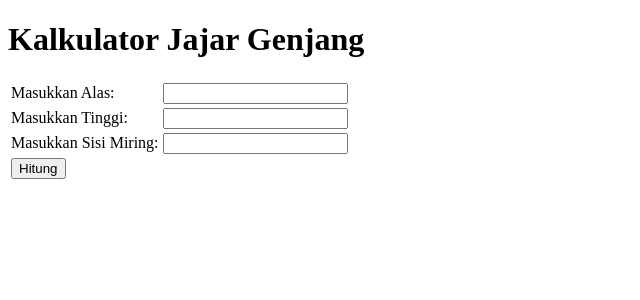
After one commit to zhvyra/belajarphp, a PHP site: page /jajargenjang.php in a window 1280 px wide. The commit adds this page. Shown: the top 300 px of the page, without its empty margins (0-640 px from the left). Run offline with PHP 8.4, Linux system fonts and the light colour scheme.

Commit message:
benerin tugas2 php

```diff
--- /dev/null
+++ b/jajargenjang.php
@@ -0,0 +1,62 @@
+<!DOCTYPE html>
+<html>
+<head>
+	<title>Kalkulator Jajar Genjang</title>
+</head>
+<body>
+	<h1>Kalkulator Jajar Genjang</h1>
+    <form method="post" action="">
+    <table>
+        <tr>
+            <td>
+                <label for="alas">Masukkan Alas:</label>
+            </td>
+            <td>
+                <input type="number" id="alas" name="alas" required />
+            </td>
+        </tr>
+        <tr>
+            <td>
+                <label for="tinggi">Masukkan Tinggi:</label>
+            </td>
+            <td>
+                <input type="number" id="tinggi" name="tinggi" required />
+            </td>
+        </tr>
+        <tr>
+            <td>
+                <label for="sisi">Masukkan Sisi Miring:</label>
+            </td>
+            <td>
+                <input type="number" id="sisi" name="sisi" required />
+            </td>
+        </tr>
+        <tr>
+            <td>
+                <input type="submit" name="submit" value="Hitung" />
+            </td>
+        </tr>
+    </table>
+</form>
+
+	<?php
+		if(isset($_POST['submit'])){
+			$alas = $_POST['alas'];
+			$tinggi = $_POST['tinggi'];
+			$sisi = $_POST['sisi'];
+
+			$luas = $alas * $tinggi;
+			$keliling = 2 * ($alas + $sisi);
+
+            echo"<br>Diketahui" ;
+            echo"<br>Alas = " . $alas;
+            echo"<br>Tinggi = " . $tinggi;
+            echo"<br>Sisi Miring = " . $sisi . "<br>";
+
+			echo "<br>Jadi";
+            echo "<br>Luas jajar genjang adalah : " . $luas;
+			echo "<br>Keliling jajar genjang adalah : " . $keliling;
+		}
+	?>
+</body>
+</html>
```
Also changed, not shown: form.php (+12 -3 lines).
